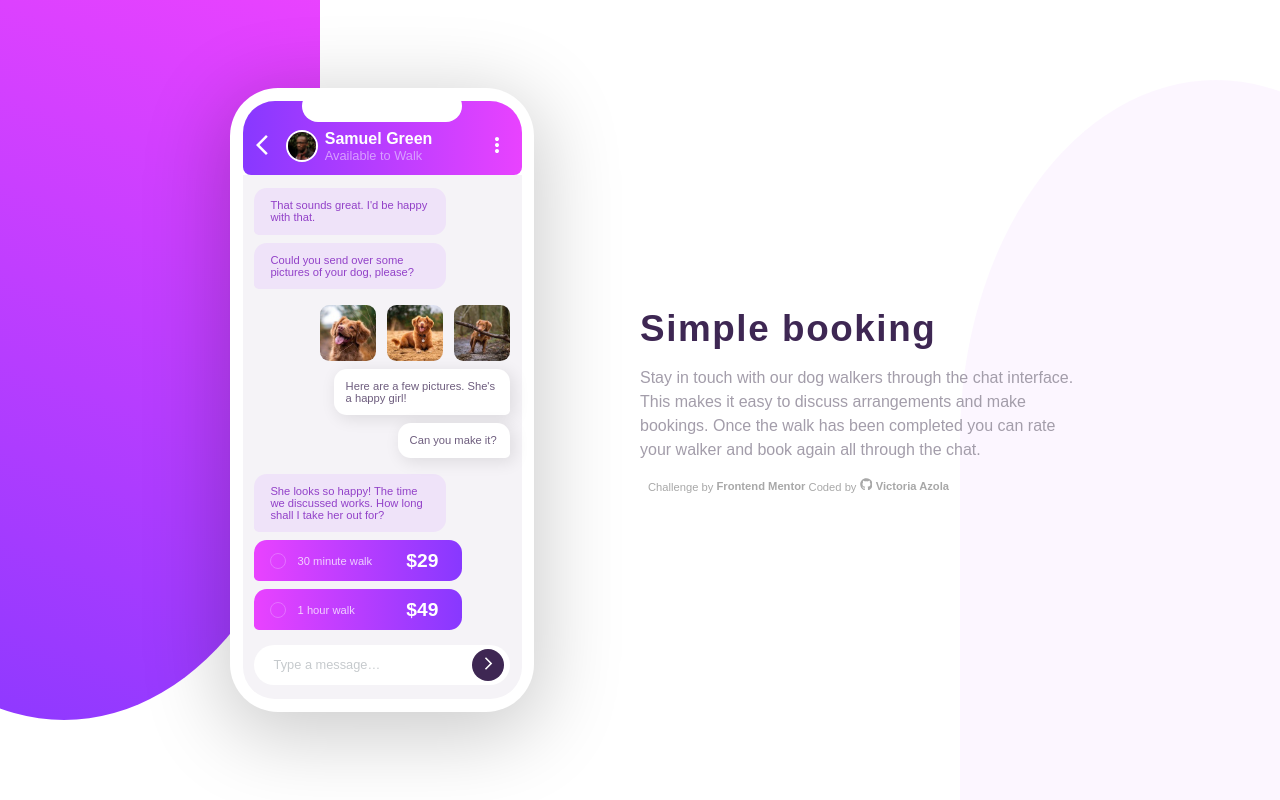
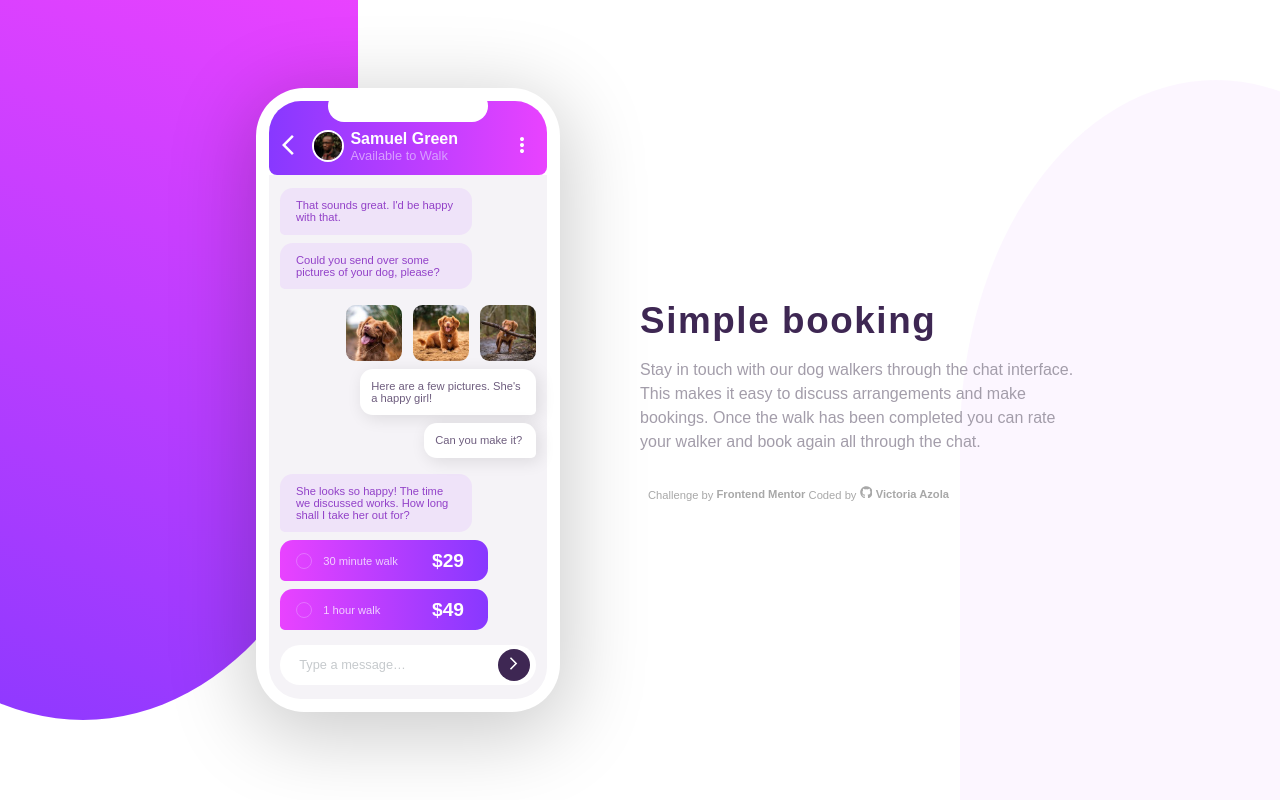
Before and after one commit to VickyAzola/ChatAppCSSIllustration, a React (Vite) app: page / in a window 1280 px wide. Shown: the top 800 px of the page. Built offline with nearby package versions, Linux system fonts and the light colour scheme.

Commit message:
Add files via upload

```diff
--- a/src/App.css
+++ b/src/App.css
@@ -1,26 +1,32 @@
 main {
-    display: grid;
-    min-height: 100vh;
-    place-items: center;
-    padding: 4rem 1rem 1.5rem;
+    display: flex;
+    flex-direction: column;
+    align-items: center;
+    margin-top: 4rem;
 }
 
 .bg-color-purple::before {
     content: "";
     background: linear-gradient(200deg, hsl(293, 74%, 56%), hsl(264, 100%, 61%));
     position: absolute;
-    min-width: 100vw;
+    min-width: 50%;
     height: 75vh;
-    border-bottom-right-radius: 100%;
-    border-bottom-left-radius: 100%;
-    left: -50%;
+    border-radius: 100% 0% 100% 0% / 0% 52% 48% 100%;
+    left: 0;
     top: 0;
     z-index: -1;
+}
+
+.phone-Container {
+    position: relative;
+    z-index: 2;
 }
 
 .title-section {
     margin-top: 5rem;
     text-align: center;
+    position: relative;
+    z-index: 1;
 }
 
 .title {
@@ -35,22 +41,42 @@ main {
     padding-inline: 1.5rem;
     color: var(--DarkGrayishViolet);
     line-height: 1.5rem;
+    margin-bottom: 3rem;
 }
 
-.bg-color-pink {
+.bg-color-pink-mobile::before {
     content: "";
     background: hsla(276, 100%, 81%, 0.090);
     position: absolute;
-    min-width: 100vw;
+    min-width: 50%;
     height: 60vh;
-    border-top-left-radius: 100%;
-    border-top-right-radius: 100%;
-    right: -50%;
-    bottom: -40%;
+    border-radius: 100% 0% 100% 0% / 52% 100% 0% 48% ;
+    right: 0;
+    bottom: 0;
     z-index: -1;
 }
 
+.scale-up-horizontal-left {
+    animation: scale-up-horizontal-left 0.8s;
+}
+
+@keyframes scale-up-horizontal-left{
+    0% {
+        transform: scaleX(.4);
+        transform-origin: left center;
+    }
+    100% {
+        transform: scaleX(1);
+        transform-origin: left center;
+    }
+}
+
+
 @media only screen and (min-width: 700px) {
+    main {
+        margin-top: 8rem;
+    }
+
     .bg-color-purple::before {
         min-width: 80vw;
         height: 55vh;
@@ -62,16 +88,25 @@ main {
     }
 
     .title-section {
-        margin-top: 0;
         max-width: 30rem;
     }
 
-    .bg-color-pink {
-        min-width: 75vw;
-        height: 55vh;
-        border-top-left-radius: 100%;
-        border-top-right-radius: 100%;
-        right: -30%;
+    .description {
+        margin-bottom: 2rem;
+    }
+
+    .bg-color-pink-mobile::before {
+        display: none;
+    }
+
+    .bg-color-pink-desktop::before {
+        content: "";
+        background: hsla(276, 100%, 81%, 0.090);
+        position: absolute;
+        min-width: 50%;
+        height: 60vh;
+        border-radius: 100% 0% 100% 0% / 52% 100% 0% 48% ;
+        right: 0;
         bottom: 0;
         z-index: -1;
     }
@@ -86,10 +121,11 @@ main {
         min-height: 100vh;
         place-content: center;
         padding: 0;
+        margin-top: 0;
     }
 
     .bg-color-purple::before {
-        min-width: 40vw;
+        min-width: 43vw;
         height: 90vh;
         background: linear-gradient(200deg, hsl(293, 100%, 63%), hsl(264, 100%, 61%));
         border-bottom-right-radius: 100%;
@@ -101,7 +137,7 @@ main {
 
     .phone-Container {
         position: absolute;
-        left: 18%;
+        left: 20%;
     }
 
     .title-section {
@@ -124,7 +160,7 @@ main {
         padding-inline: 0;
     }
 
-    .bg-color-pink {
+    .bg-color-pink-desktop::before  {
         content: "";
         background: hsla(276, 100%, 81%, 0.090);
         position: absolute;
--- a/src/App.jsx
+++ b/src/App.jsx
@@ -8,19 +8,20 @@ function App() {
     <>
       <main>
       <div className='bg-color-purple'></div>
-        <div className='phone-Container'>
+        <div className='phone-Container scale-up-horizontal-left'>
           <Phone />
         </div>
-        <section className='title-section'>
+        <section className='title-section scale-up-horizontal-left'>
           <h1 className='title'>Simple booking</h1>
           <p className='description'>
             Stay in touch with our dog walkers through the chat interface. This makes it easy to
             discuss arrangements and make bookings. Once the walk has been completed you can rate
             your walker and book again all through the chat.
           </p>
+          <div className='bg-color-pink-mobile'></div>
           <Credits />
         </section>
-        <div className='bg-color-pink'></div>
+        <div className='bg-color-pink-desktop'></div>
       </main>
     </>
   )
--- a/src/componentes/Credits.css
+++ b/src/componentes/Credits.css
@@ -1,6 +1,7 @@
 footer {
     text-align: center;
     margin-top: 1rem;
+    margin-bottom: 1rem;
     font-size: .7rem;
     color: rgb(168, 168, 168);
     padding: 0 .5rem;
@@ -10,6 +11,7 @@ footer {
 @media only screen and (min-width: 1000px) {
     footer {
         text-align: left;
+        margin-bottom: 0;
     }
 }
 
```
